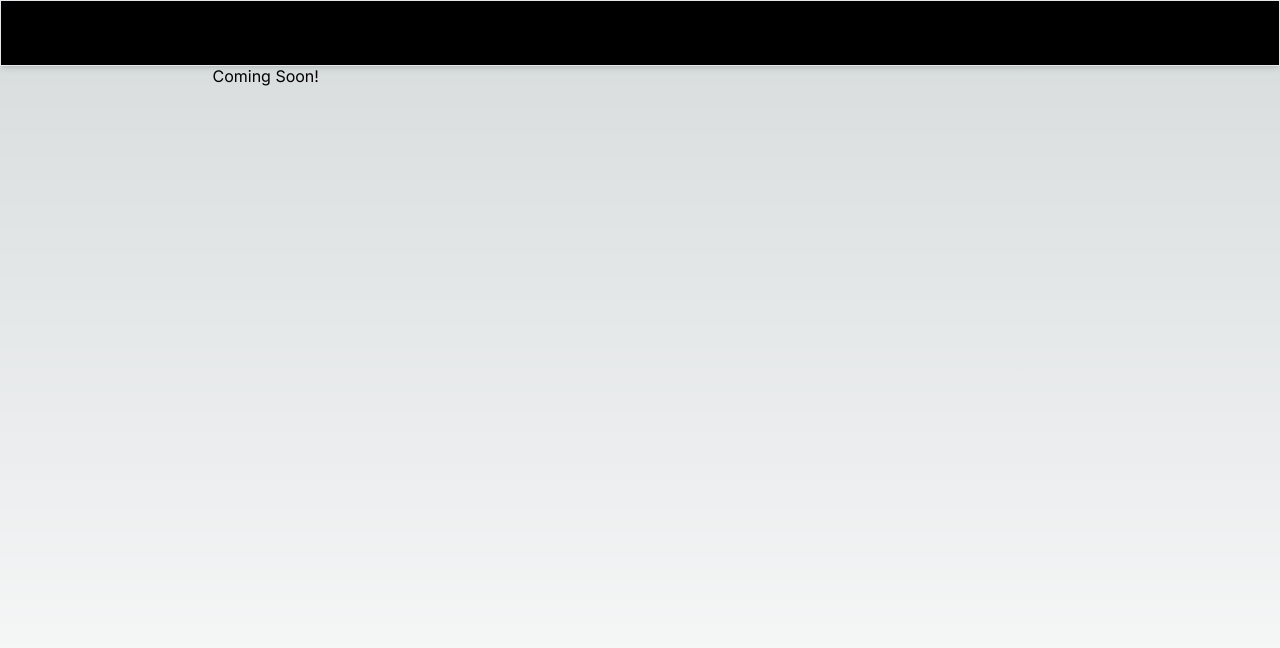
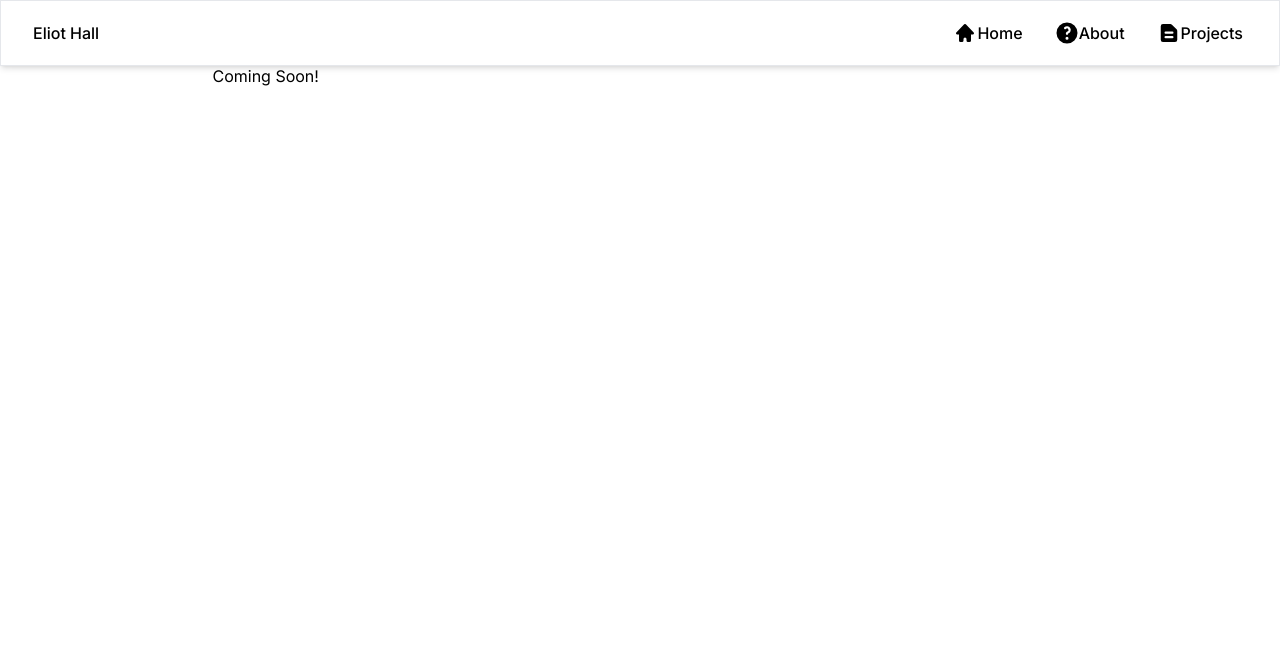
Before and after one commit to chrehall68/chrehall68.github.io, a Next.js app: page /projects in a window 1280 px wide. Shown: the top 648 px of the page. Built offline with nearby package versions, Linux system fonts and the light colour scheme.

Commit message:
fix lightmode bugs

```diff
--- a/app/page.tsx
+++ b/app/page.tsx
@@ -62,7 +62,7 @@ function UnderlinedTypeAnimation(prefix: string, items: string[], lettersPerMin:
     return () => clearInterval(tick)
   }, [item, idx, increasing, waitTime, opaque, interval, items, waitMS, blinkMS, blink])
 
-  return <div className="flex overflow-hidden bg-cover bg-[50%] bg-no-repeat h-[50%] w-full"
+  return <div className="flex overflow-hidden bg-cover bg-[50%] bg-no-repeat h-[50%] w-full text-white"
     style={{ backgroundImage: "url('/codebg.png')" }}>
     <div className="flex h-full w-full bg-black overflow-hidden bg-fixed place-items-center" style={{ backgroundColor: "rgba(0, 0, 0, 0.6" }}>
       <div className="w-full h-min flex flex-wrap justify-center">
--- a/components/Content.tsx
+++ b/components/Content.tsx
@@ -6,7 +6,7 @@ export interface ContentProps extends React.PropsWithChildren {
 }
 
 export const Content: React.FunctionComponent<ContentProps> = props => {
-    return <main className="h-screen">
+    return <main className="h-screen bg-white dark:bg-black">
         <NavbarDefault />
         {props.pre ? props.pre() : null}
         <div className="mx-[16.6%]">
--- a/components/NavBar.tsx
+++ b/components/NavBar.tsx
@@ -27,8 +27,8 @@ export const NavbarDefault: React.FunctionComponent = () => {
                 color="blue-gray"
                 className="flex items-center gap-x-2 p-1 font-medium"
             >
-                <HomeIcon className="h-6 w-6" />
                 <Link href="/" className="flex items-center">
+                    <HomeIcon className="h-6 w-6" />
                     Home
                 </Link>
             </Typography>
@@ -38,8 +38,8 @@ export const NavbarDefault: React.FunctionComponent = () => {
                 color="blue-gray"
                 className="flex items-center gap-x-2 p-1 font-medium"
             >
-                <QuestionMarkCircleIcon className="h-6 w-6" />
                 <Link href="/about" className="flex items-center">
+                    <QuestionMarkCircleIcon className="h-6 w-6" />
                     About
                 </Link>
             </Typography>
@@ -49,8 +49,8 @@ export const NavbarDefault: React.FunctionComponent = () => {
                 color="blue-gray"
                 className="flex items-center gap-x-2 p-1 font-medium"
             >
-                <DocumentTextIcon className="h-6 w-6" />
                 <Link href="/projects" className="flex items-center">
+                    <DocumentTextIcon className="h-6 w-6" />
                     Projects
                 </Link>
             </Typography>
@@ -59,8 +59,8 @@ export const NavbarDefault: React.FunctionComponent = () => {
 
     return (
         <div className="my-12 lg:m-16">
-            <Navbar className="fixed top-0 left-0 z-0 w-full flex-inline justify-center shadow-md bg-black">
-                <div className="mx-auto max-w-screen-xl px-4 py-2 lg:px-8 lg:py-4 mx-auto flex items-center justify-between text-blue-gray-900">
+            <Navbar className="fixed top-0 left-0 w-full flex-inline justify-center shadow-md bg-white dark:bg-black">
+                <div className="mx-auto max-w-screen-xl px-4 py-2 lg:px-8 lg:py-4 mx-auto flex items-center justify-between text-black dark:text-white">
                     <Link href="/" className="py-1 font-medium">
                         Eliot Hall
                     </Link>
@@ -74,7 +74,7 @@ export const NavbarDefault: React.FunctionComponent = () => {
                         {openNav ? <XMarkIcon className="h-6 w-6" /> : <Bars3Icon className="h-6 w-6" />}
                     </IconButton>
                 </div>
-                <Collapse open={openNav} className="bg-black">
+                <Collapse open={openNav} className="bg-white dark:bg-black text-black dark:text-white">
                     <div className="container mx-auto">
                         {navList}
                     </div>
```
